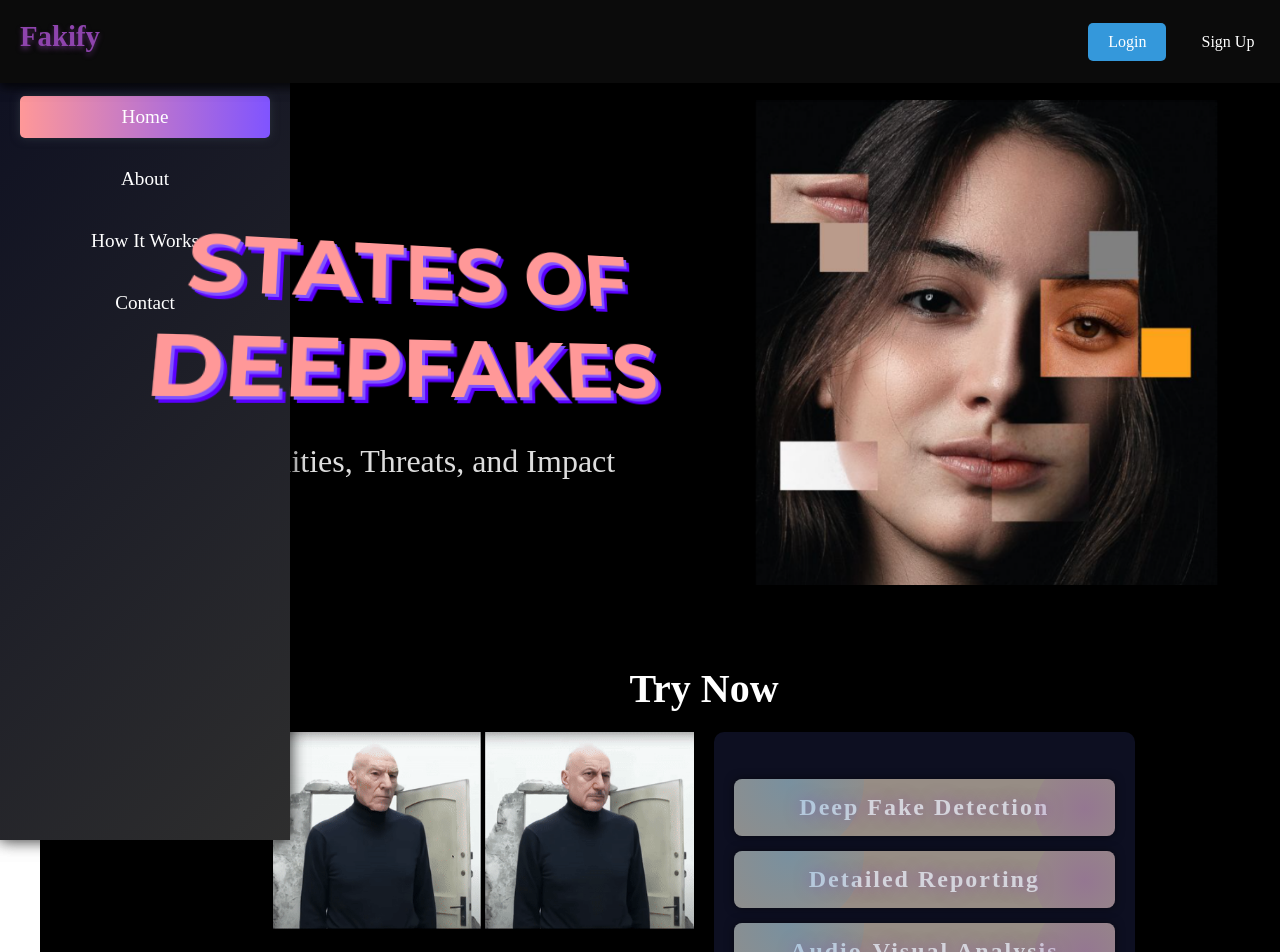
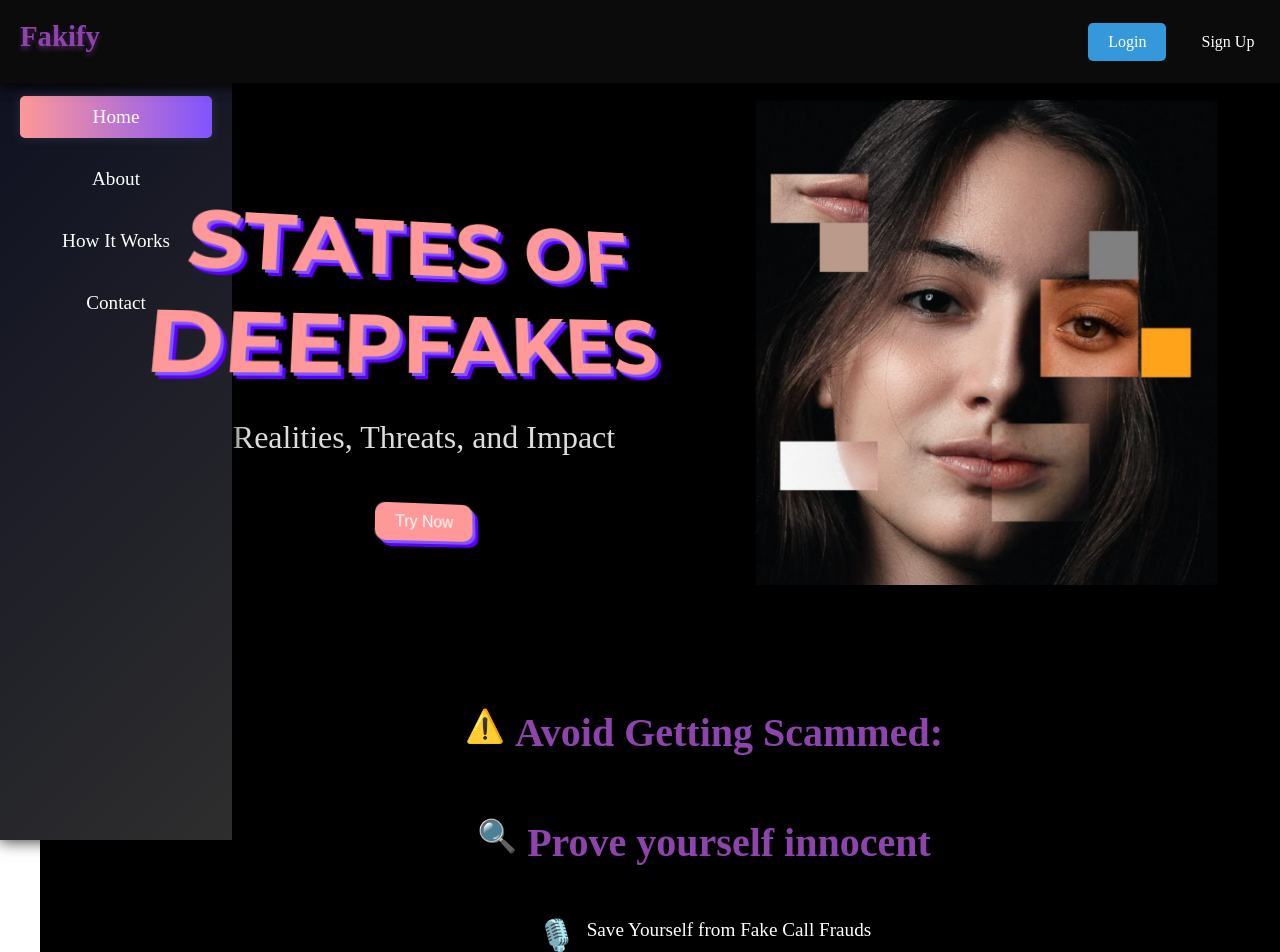
Before and after one commit to NAME-ASHWANIYADAV/fakifyfrontend, a React (Create React App) app: page / in a window 1280 px wide. Shown: the top 952 px of the page. Built offline with nearby package versions, Linux system fonts and the light colour scheme.

Commit message:
new section

```diff
--- a/src/pages/Home.js
+++ b/src/pages/Home.js
@@ -11,6 +11,7 @@ import img2 from '../assets/image2.png';
 import img3 from '../assets/image3.png';
 import img4 from '../assets/image4.png';
 import gif from "../assets/deepfakevsrl.gif";
+
 
 const Home = () => {
   const images = [img1, img2, img3, img4]; // Array of images
@@ -92,6 +93,19 @@ const Home = () => {
     width: '100%',
   };
 
+  const buttonStyle = {
+    backgroundColor: '#FF9898',
+    color: '#fff',
+    border: 'none',
+    borderRadius: '10px',
+    padding: '10px 20px',
+    fontSize: '1rem',
+    cursor: 'pointer',
+    marginTop: '10px',
+    transition: 'background-color 0.3s ease',
+
+  };
+
   const dotStyle = (isActive) => ({
     height: '12px',
     width: '12px',
@@ -102,6 +116,23 @@ const Home = () => {
     cursor: 'pointer',
     transition: 'background-color 0.3s ease', // Smooth transition for dot color
   });
+  const newSectionStyle = {
+    textAlign: 'center',
+    color: '#fff',
+    margin: '40px 0',
+  };
+
+  const newSectionItemStyle = {
+    display: 'flex',
+    alignItems: 'center',
+    justifyContent: 'center',
+    margin: '10px 0',
+  };
+
+  const newSectionIconStyle = {
+    fontSize: '2rem',
+    marginRight: '10px',
+  };
 
   return (
     <div style={containerStyle}>
@@ -112,11 +143,33 @@ const Home = () => {
         <div style={textSectionStyle}>
           <h1 className='main-text' >STATES OF DEEPFAKES</h1>
           <p style={subtitleStyle}>Realities, Threats, and Impact</p>
+          <button style={buttonStyle} className='button'>Try Now</button>
         </div>
         <div style={imageSectionStyle}>
           <img src={topgirl} alt="Top Girl" style={{ width: '100%', maxWidth: '500px', height: 'auto' }} />
         </div>
+
       </main>
+
+      <div style={newSectionStyle}>
+        <div style={newSectionItemStyle}>
+          <span style={newSectionIconStyle}>⚠️</span>
+          <h2>Avoid Getting Scammed: </h2>
+        </div>
+        <div style={newSectionItemStyle}>
+          <span style={newSectionIconStyle}>🔍</span>
+          <h2>Prove yourself innocent </h2>
+        </div>
+        <div style={newSectionItemStyle}>
+          <span style={newSectionIconStyle}>🎙️</span>
+          <p>Save Yourself from Fake Call Frauds</p>
+        </div>
+        <div style={newSectionItemStyle}>
+          <span style={newSectionIconStyle}></span>
+          <p>Combat cybercrime targeting women</p>
+        </div>
+
+      </div>
 
       {/* Add "Try Now" heading */}
       <h2 style={{ textAlign: 'center', color: '#fff', margin: '40px 0 20px' }}>Try Now</h2>
--- a/src/styles/Home.css
+++ b/src/styles/Home.css
@@ -39,7 +39,14 @@
   text-align: center;
   padding: 20px;
 }
-
+.button{
+  margin-top: 0;
+  color: #8054FF;
+  box-shadow: 3px 3px 0px #8054FF,   /* 3D shadow effect */
+               6px 6px 0px #5A00FF;   /* Deeper shadow for depth */
+  transform: perspective(500px) rotateX(10deg) rotateY(10deg);
+  position: relative; /* For positioning the mirrored text */
+}
 .main-text{
 
   font-size: 80px;
@@ -73,7 +80,7 @@
   justify-content: center;
   width: 100%;
   max-width: 1200px; /* Limit the max width */
-  margin: 0 auto;
+  margin-left:15%;
 }
 
 .text-section {
--- a/src/styles/Sidebar.css
+++ b/src/styles/Sidebar.css
@@ -1,6 +1,6 @@
 /* Sidebar.css */
 .sidebar {
-    width: 250px;
+    width: 15%;
     height: 100vh;
     background: linear-gradient(135deg, #0d0f21, #2E2E2E); /* Dark techy gradient */
     display: flex;
```
